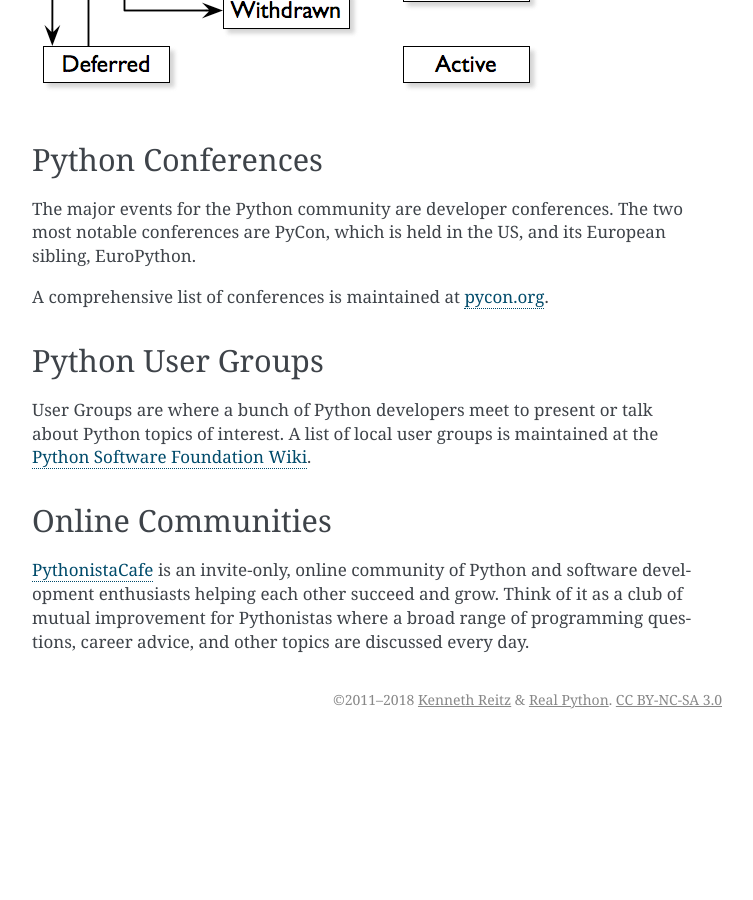
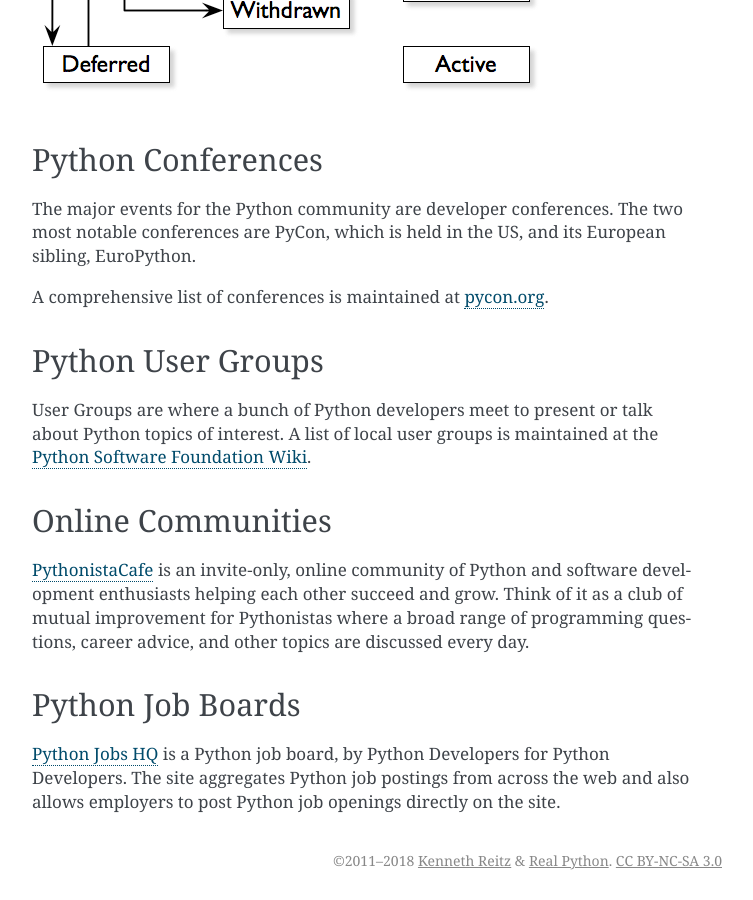
Before and after one commit to realpython/python-guide, a Sphinx documentation site: the page built from docs/intro/community.rst, in a window 1280 px wide and 900 px high, scrolled down 2062 px. Shown: the whole window, without its empty margins (388-1141 px from the left). Built offline with Sphinx 7.4.7, drawn with Linux system fonts in a browser that asks for light colours; a script that is not in the unit is left out; before the commit the page ends 2801 px from its top, so only the background shows below that.

Commit message:
Update community.rst

```diff
--- a/docs/intro/community.rst
+++ b/docs/intro/community.rst
@@ -95,3 +95,11 @@
 of Python and software development enthusiasts helping each other succeed and grow.
 Think of it as a club of mutual improvement for Pythonistas where a broad range of
 programming questions, career advice, and other topics are discussed every day.
+
+
+Python Job Boards
+-----------------
+
+`Python Jobs HQ <https://www.pythonjobshq.com>`_ is a Python job board, by Python Developers
+for Python Developers. The site aggregates Python job postings from across the web and
+also allows employers to post Python job openings directly on the site.
```
